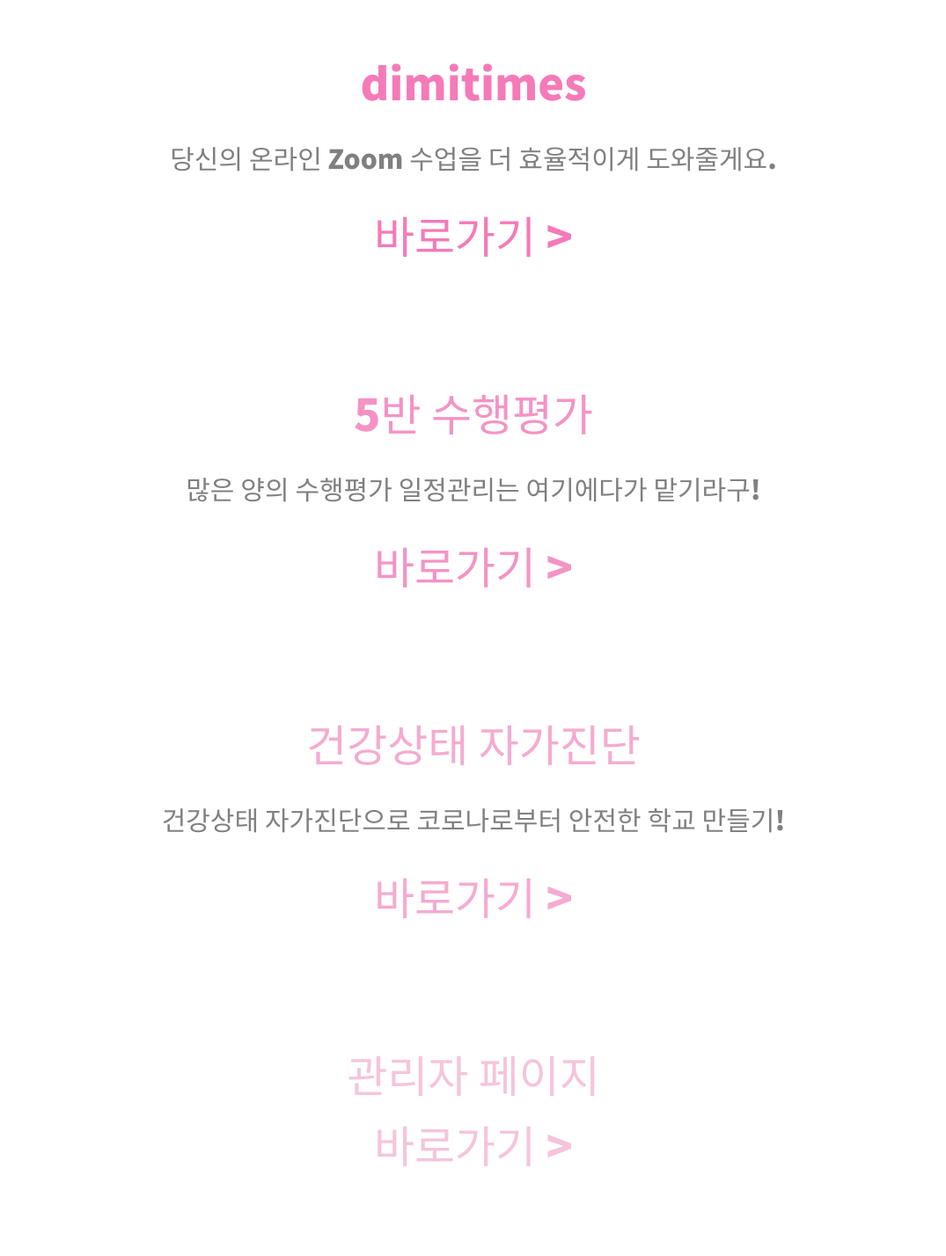
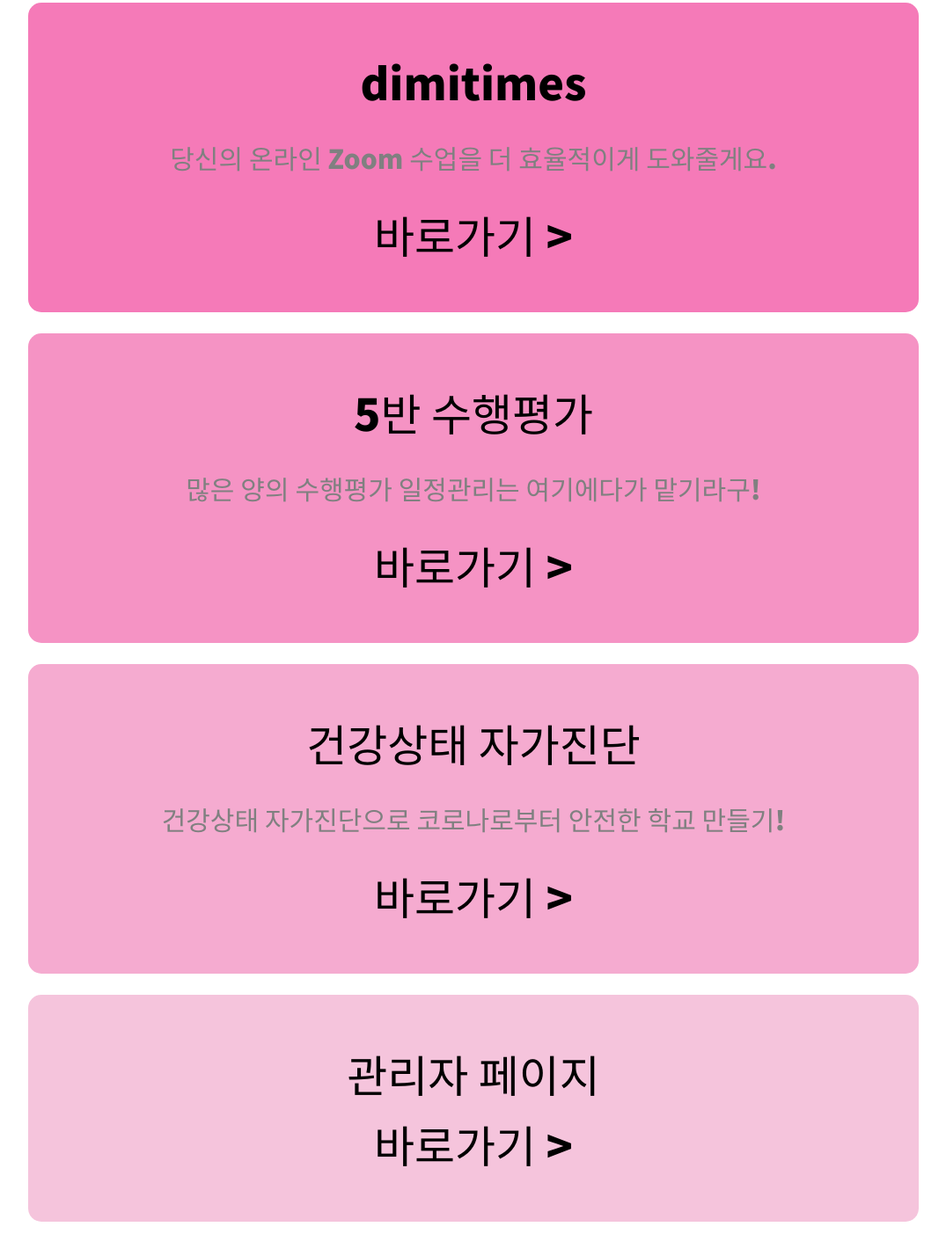
Before and after one commit to 5Ban-Dev-Universe/5ban-dashboard, a plain HTML site: page index.html in a window 1280 px wide. Shown: the part 398-1826 px from the top of the page at 88% size, without its empty margins (102-1177 px from the left). Drawn offline with Linux system fonts and the light colour scheme.

Commit message:
Update index.html

```diff
--- a/index.html
+++ b/index.html
@@ -40,7 +40,7 @@
         <h1 style="color: gray;">Welcome to</h1>
         <h1 style="color: #f40b7e;">5Ban Dashboard</h1>
         <br><br>
-        <div onclick="location.href='https://dimitimes.github.io';" style="color: #f57ab8">
+        <div onclick="location.href='https://dimitimes.github.io';" style="background-color: #f57ab8">
             <br>
             <p>dimitimes</p>
             <a>당신의 온라인 Zoom 수업을 더 효율적이게 도와줄게요.</a>
@@ -48,7 +48,7 @@
             <br>
         </div>
         <br>
-        <div onclick="location.href='https://asked.findflag.kr';" style="color: #f593c4">
+        <div onclick="location.href='https://asked.findflag.kr';" style="background-color: #f593c4">
             <br>
             <p>5반 수행평가</p>
             <a>많은 양의 수행평가 일정관리는 여기에다가 맡기라구!</a>
@@ -56,7 +56,7 @@
             <br>
         </div>
         <br>
-        <div onclick="location.href='https://hcs.eduro.go.kr';" style="color: #f5abd0">
+        <div onclick="location.href='https://hcs.eduro.go.kr';" style="background-color: #f5abd0">
             <br>
             <p>건강상태 자가진단</p>
             <a>건강상태 자가진단으로 코로나로부터 안전한 학교 만들기!</a>
@@ -64,7 +64,7 @@
             <br>
         </div>
         <br>
-        <div onclick="location.href='https://cs.findflag.kr';" style="color: #f5c4dc">
+        <div onclick="location.href='https://cs.findflag.kr';" style="background-color: #f5c4dc">
             <br>
             <p>관리자 페이지</p>
             <p>바로가기 ></p>
```
